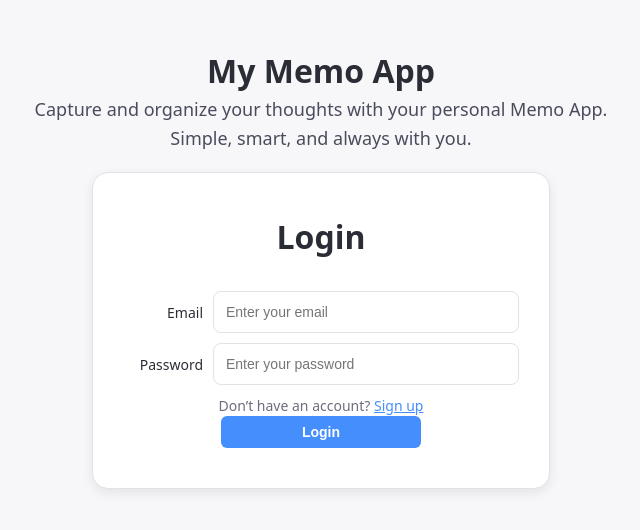
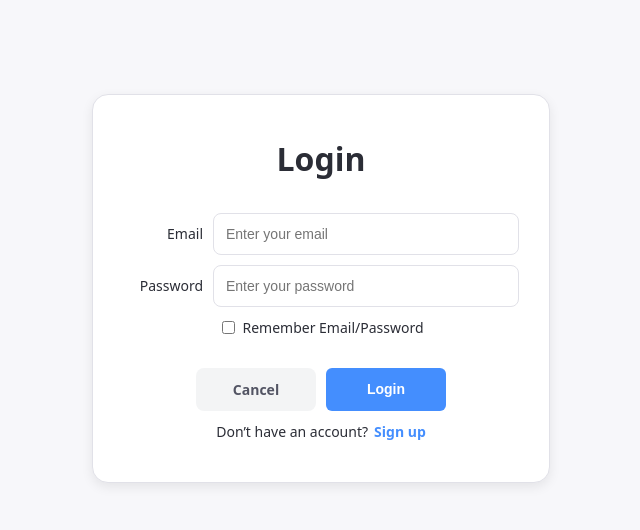
Before and after one commit to MJZ-Templates/custom-memo-app, a React (Vite) app in the folder front/: page / in a window 1280 px wide. Shown: the part 112-642 px from the top of the page, without its empty margins (319-959 px from the left). Built offline with nearby package versions, Linux system fonts and the light colour scheme; no server answers.

Commit message:
fix: 로그인, 회원가입 페이지 레이아웃 일부 수정

```diff
--- a/front/src/pages/LoginPage.jsx
+++ b/front/src/pages/LoginPage.jsx
@@ -1,4 +1,4 @@
-import { useState } from "react";
+import { useState, useEffect } from "react";
 import styled from "@emotion/styled";
 import { Button } from "../components";
 import { Link, useNavigate } from "react-router-dom";
@@ -15,26 +15,6 @@ const LoginPageContainer = styled.div`
   gap: 20px;
 `;
 
-const IntroWrapper = styled.div`
-  display: flex;
-  flex-direction: column;
-  justify-content: center;
-  align-items: center;
-  margin-top: -40px;
-`;
-
-const IntroTitle = styled.h1`
-  margin: 0;
-`;
-
-const IntroText = styled.p`
-  font-size: 18px;
-  color: #4a4c5c;
-  text-align: center;
-  line-height: 1.6;
-  margin: 0 20px;
-`;
-
 const FormCard = styled.div`
   display: flex;
   flex-direction: column;
@@ -43,13 +23,10 @@ const FormCard = styled.div`
   border: 1px solid #e1e1e8;
   border-radius: 16px;
   box-shadow: 0 4px 12px rgba(0, 0, 0, 0.08);
-  background-color: #fff;
-  gap: 30px;
+  background-color: #ffffff;
 `;
 
 const Title = styled.h1`
-  display: flex;
-  justify-content: center;
   margin: 0;
   font-size: 32px;
   font-weight: 700;
@@ -59,6 +36,7 @@ const FormGroupWrapper = styled.div`
   display: flex;
   flex-direction: column;
   gap: 10px;
+  margin: 30px 0;
 `;
 
 const FormGroup = styled.div`
@@ -91,25 +69,11 @@ const FormInput = styled.input`
   }
 `;
 
-const SignUpText = styled.p`
-  margin: 0;
+const CheckboxWrapper = styled.label`
+  display: flex;
+  justify-content: center;
+  gap: 4px;
   font-size: 14px;
-  text-align: center;
-  color: #6c6e7e;
-`;
-
-const SignUpLink = styled(Link)`
-  font-weight: 500;
-  color: #448efe;
-  cursor: pointer;
-
-  &:hover {
-    text-decoration: underline;
-  }
-
-  &:visited {
-    color: #448efe;
-  }
 `;
 
 const ButtonWrapper = styled.div`
@@ -118,25 +82,79 @@ const ButtonWrapper = styled.div`
   gap: 10px;
 `;
 
+const CancelLinkButton = styled(Link)`
+  display: flex;
+  justify-content: center;
+  align-items: center;
+  width: 120px;
+  padding: 10px 16px;
+  border: 1px solid transparent;
+  border-radius: 8px;
+  background-color: #6c6e7e14;
+  color: #525463;
+  font-size: 14px;
+  font-weight: 600;
+  text-decoration: none;
+  cursor: pointer;
+  box-sizing: border-box;
+
+  &:hover,
+  &:visited,
+  &:active {
+    color: #525463;
+    text-decoration: none;
+  }
+`;
+
+const SignUpPrompt = styled.div`
+  margin-top: 10px;
+  font-size: 14px;
+  color: #2b2d36;
+  cursor: pointer;
+
+  a {
+    margin-left: 6px;
+    font-weight: 600;
+    color: #448efe;
+    text-decoration: none;
+
+    &:hover {
+      text-decoration: underline;
+    }
+  }
+`;
+
 const LoginPage = () => {
   const [email, setEmail] = useState("");
   const [password, setPassword] = useState("");
+  const [rememberMe, setRememberMe] = useState(false);
   const navigate = useNavigate();
 
-  const handleLogin = async (e) => {
+  useEffect(() => {
+    const savedEmail = localStorage.getItem("savedEmail");
+    const savedPassword = localStorage.getItem("savedPassword");
+
+    if (savedEmail && savedPassword) {
+      setEmail(savedEmail);
+      setPassword(savedPassword);
+      setRememberMe(true);
+    }
+  }, []);
+
+  const handleSubmit = async (e) => {
     e.preventDefault();
 
+    if (rememberMe) {
+      localStorage.setItem("savedEmail", email);
+      localStorage.setItem("savedPassword", password);
+    } else {
+      localStorage.removeItem("savedEmail");
+      localStorage.removeItem("savedPassword");
+    }
+
     try {
-      const res = await login({ email, password });
-      const accessToken = res.data.accessToken;
-
-      if (accessToken) {
-        localStorage.setItem("accessToken", accessToken);
-        alert("Login successful!");
-        navigate("/memo");
-      } else {
-        alert("Login failed: No token received.");
-      }
+      await login({ email, password });
+      navigate("/memo");
     } catch (error) {
       alert(
         "Login failed: " + (error.response?.data?.message || error.message)
@@ -146,26 +164,17 @@ const LoginPage = () => {
 
   return (
     <LoginPageContainer>
-      <IntroWrapper>
-        <IntroTitle>My Memo App</IntroTitle>
-        <IntroText>
-          Capture and organize your thoughts with your personal Memo App.
-          <br />
-          Simple, smart, and always with you.
-        </IntroText>
-      </IntroWrapper>
-
       <FormCard>
         <Title>Login</Title>
-        <form onSubmit={handleLogin}>
+        <form onSubmit={handleSubmit}>
           <FormGroupWrapper>
             <FormGroup>
               <FormLabel>Email</FormLabel>
               <FormInput
                 type="email"
-                placeholder="Enter your email"
                 value={email}
                 onChange={(e) => setEmail(e.target.value)}
+                placeholder="Enter your email"
                 required
               />
             </FormGroup>
@@ -173,24 +182,41 @@ const LoginPage = () => {
               <FormLabel>Password</FormLabel>
               <FormInput
                 type="password"
-                placeholder="Enter your password"
                 value={password}
                 onChange={(e) => setPassword(e.target.value)}
+                placeholder="Enter your password"
                 required
               />
             </FormGroup>
-            <SignUpText>
-              Don’t have an account?{" "}
-              <SignUpLink to="/signup">Sign up</SignUpLink>
-            </SignUpText>
+
+            <CheckboxWrapper>
+              <input
+                type="checkbox"
+                checked={rememberMe}
+                onChange={(e) => setRememberMe(e.target.checked)}
+              />
+              Remember Email/Password
+            </CheckboxWrapper>
           </FormGroupWrapper>
 
           <ButtonWrapper>
-            <Button type="submit" style={{ width: "200px", fontWeight: 600 }}>
+            <CancelLinkButton to="/">Cancel</CancelLinkButton>
+            <Button
+              type="submit"
+              style={{
+                width: "120px",
+                fontWeight: 600,
+              }}
+            >
               Login
             </Button>
           </ButtonWrapper>
         </form>
+
+        <SignUpPrompt>
+          Don’t have an account?
+          <Link to="/signup">Sign up</Link>
+        </SignUpPrompt>
       </FormCard>
     </LoginPageContainer>
   );
--- a/front/src/pages/SignUpPage.jsx
+++ b/front/src/pages/SignUpPage.jsx
@@ -1,4 +1,4 @@
-import { useState, useEffect } from "react";
+import { useState } from "react";
 import styled from "@emotion/styled";
 import { Button } from "../components";
 import { Link, useNavigate } from "react-router-dom";
@@ -69,13 +69,6 @@ const FormInput = styled.input`
   }
 `;
 
-const CheckboxWrapper = styled.label`
-  display: flex;
-  justify-content: center;
-  gap: 4px;
-  font-size: 14px;
-`;
-
 const ButtonWrapper = styled.div`
   display: flex;
   justify-content: center;
@@ -111,30 +104,10 @@ const SignUpPage = () => {
   const [name, setName] = useState("");
   const [email, setEmail] = useState("");
   const [password, setPassword] = useState("");
-  const [rememberMe, setRememberMe] = useState(false);
   const navigate = useNavigate();
-
-  useEffect(() => {
-    const savedEmail = localStorage.getItem("savedEmail");
-    const savedPassword = localStorage.getItem("savedPassword");
-
-    if (savedEmail && savedPassword) {
-      setEmail(savedEmail);
-      setPassword(savedPassword);
-      setRememberMe(true);
-    }
-  }, []);
 
   const handleSubmit = async (e) => {
     e.preventDefault();
-
-    if (rememberMe) {
-      localStorage.setItem("savedEmail", email);
-      localStorage.setItem("savedPassword", password);
-    } else {
-      localStorage.removeItem("savedEmail");
-      localStorage.removeItem("savedPassword");
-    }
 
     try {
       await register({ name, email, password });
@@ -183,15 +156,6 @@ const SignUpPage = () => {
                 required
               />
             </FormGroup>
-
-            <CheckboxWrapper>
-              <input
-                type="checkbox"
-                checked={rememberMe}
-                onChange={(e) => setRememberMe(e.target.checked)}
-              />
-              Remember Email/Password
-            </CheckboxWrapper>
           </FormGroupWrapper>
 
           <ButtonWrapper>
```
